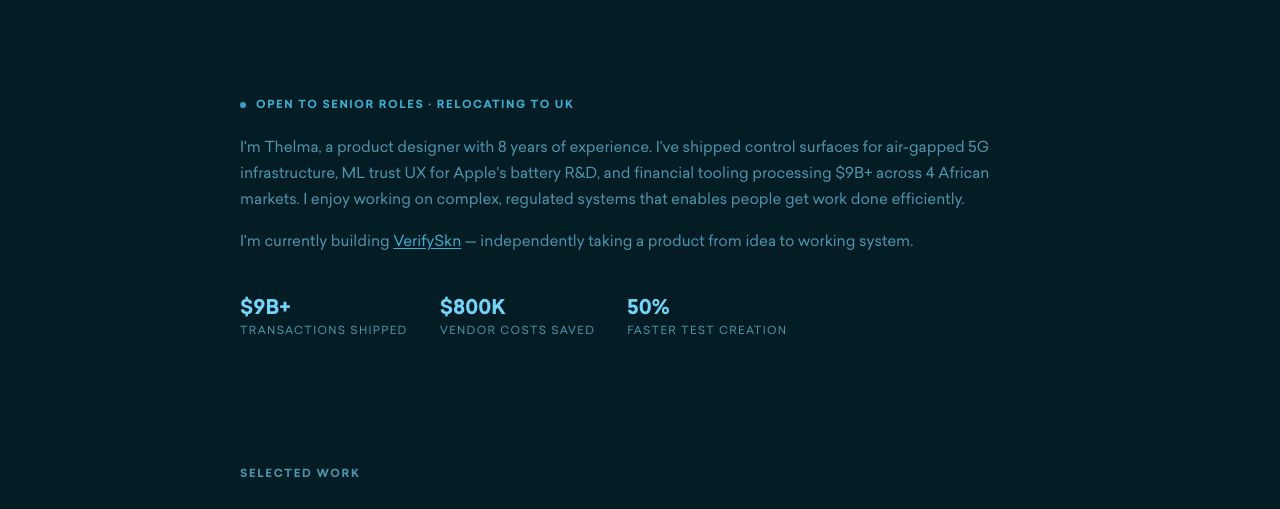
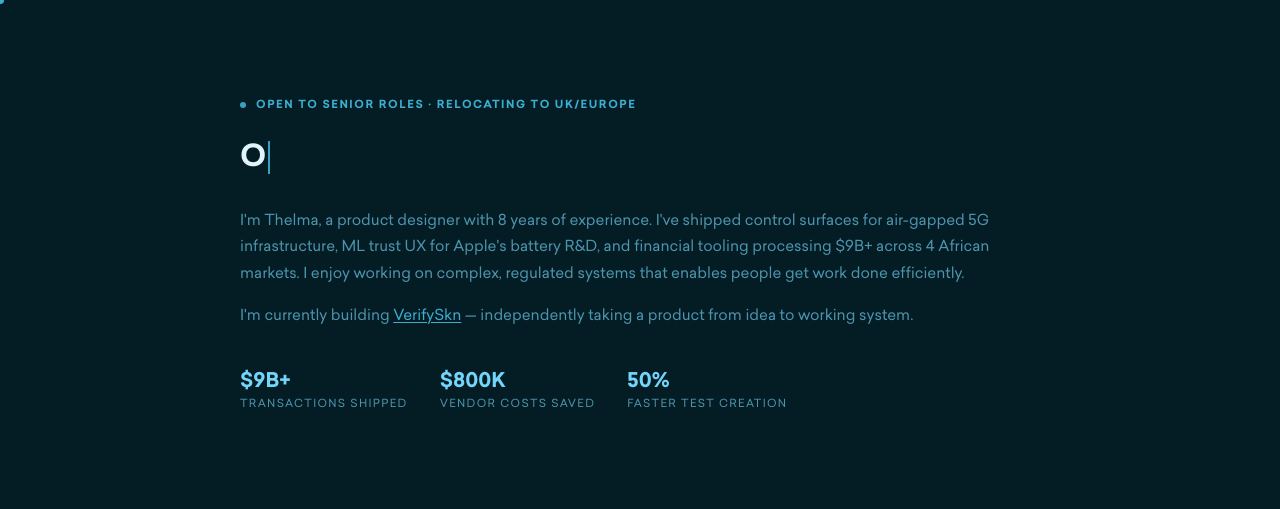
Before and after one commit to dikethelmak/portfolio-website, a Next.js app: page / in a window 1280 px wide. Shown: the top 509 px of the page. Built offline with nearby package versions, Linux system fonts and the light colour scheme.

Commit message:
Add typewriter heading, cursor trail, and UK/Europe copy updates

```diff
--- a/src/app/about/page.tsx
+++ b/src/app/about/page.tsx
@@ -68,7 +68,7 @@ export default function AboutPage() {
         <div>
           <p className="text-[11px] uppercase tracking-[0.14em] text-accent font-[SailecBold] mb-3 flex items-center gap-2">
             <span className="w-1.5 h-1.5 rounded-full bg-accent animate-pulse inline-block" />
-            Available for senior roles · UK
+            Available for senior roles · UK/Europe
           </p>
           <h1 className="text-[24px] sm:text-[30px] font-[SailecBold] text-text leading-tight mb-2">
             Thelma Dike
@@ -100,7 +100,7 @@ export default function AboutPage() {
           <p>
             I care deeply about how products feel in the hands of expert users — the people who
             live in these tools all day. A wrong click shouldn&apos;t have consequences. I&apos;m
-            currently based in Lagos and actively targeting senior roles in the UK deep-tech and AI
+            currently based in Lagos and actively targeting senior roles in the UK/Europe deep-tech and AI
             space.
           </p>
         </div>
@@ -112,7 +112,7 @@ export default function AboutPage() {
           Status
         </p>
         <div className="flex flex-col gap-2">
-          <p className="text-[15px] font-[SailecBold] text-text">Lagos → London</p>
+          <p className="text-[15px] font-[SailecBold] text-text">Lagos → UK/Europe</p>
           <p className="text-[14px] text-muted leading-relaxed">
             Tech Nation Global Talent endorsement in progress, open to sponsorships.
           </p>
--- a/src/app/globals.css
+++ b/src/app/globals.css
@@ -38,6 +38,7 @@
 
 * {
   box-sizing: border-box;
+  cursor: none !important;
 }
 
 html {
--- a/src/app/layout.tsx
+++ b/src/app/layout.tsx
@@ -2,6 +2,7 @@ import type { Metadata } from 'next'
 import Navigation from '@/components/Navigation'
 import SiteFooter from '@/components/SiteFooter'
 import { ImageModalProvider } from '@/components/ImageModal'
+import CustomCursor from '@/components/CustomCursor'
 import './globals.css'
 
 export const metadata: Metadata = {
@@ -25,6 +26,7 @@ export default function RootLayout({
         >
           Skip to content
         </a>
+        <CustomCursor />
         <ImageModalProvider>
           <div className="min-h-screen flex flex-col">
             <Navigation />
--- /dev/null
+++ b/src/components/CustomCursor.tsx
@@ -0,0 +1,105 @@
+'use client'
+
+import { useEffect, useRef } from 'react'
+
+const TRAIL_COUNT = 6
+const COLOR = '61, 174, 209' // accent #3daed1
+
+export default function CustomCursor() {
+  const cursorRef = useRef<HTMLDivElement>(null)
+  const trailRefs = useRef<{ el: HTMLDivElement; x: number; y: number }[]>([])
+  const mouse = useRef({ x: 0, y: 0 })
+  const raf = useRef<number>(0)
+
+  useEffect(() => {
+    if (window.matchMedia('(hover: none)').matches) return
+
+    const cursor = cursorRef.current
+    if (!cursor) return
+
+    // Init trail positions from DOM refs
+    const trails = trailRefs.current
+
+    function onMove(e: MouseEvent) {
+      mouse.current = { x: e.clientX, y: e.clientY }
+      cursor.style.left = e.clientX + 'px'
+      cursor.style.top = e.clientY + 'px'
+    }
+    function onLeave() { cursor.style.opacity = '0' }
+    function onEnter() { cursor.style.opacity = '1' }
+
+    document.addEventListener('mousemove', onMove)
+    document.addEventListener('mouseleave', onLeave)
+    document.addEventListener('mouseenter', onEnter)
+
+    function animate() {
+      let px = mouse.current.x
+      let py = mouse.current.y
+
+      trails.forEach((t, i) => {
+        t.x += (px - t.x) * (0.18 - i * 0.02)
+        t.y += (py - t.y) * (0.18 - i * 0.02)
+        t.el.style.left = t.x + 'px'
+        t.el.style.top = t.y + 'px'
+        px = t.x
+        py = t.y
+      })
+
+      raf.current = requestAnimationFrame(animate)
+    }
+    raf.current = requestAnimationFrame(animate)
+
+    return () => {
+      document.removeEventListener('mousemove', onMove)
+      document.removeEventListener('mouseleave', onLeave)
+      document.removeEventListener('mouseenter', onEnter)
+      cancelAnimationFrame(raf.current)
+    }
+  }, [])
+
+  return (
+    <>
+      {/* Main cursor dot */}
+      <div
+        ref={cursorRef}
+        style={{
+          position: 'fixed',
+          width: 8,
+          height: 8,
+          background: `rgb(${COLOR})`,
+          borderRadius: '50%',
+          pointerEvents: 'none',
+          zIndex: 9999,
+          transform: 'translate(-50%, -50%)',
+          transition: 'opacity 0.2s',
+        }}
+      />
+      {/* Trail dots */}
+      {Array.from({ length: TRAIL_COUNT }).map((_, i) => {
+        const size = 8 - i * 1.1
+        const opacity = 0.35 - i * 0.05
+        return (
+          <div
+            key={i}
+            ref={(el) => {
+              if (el && !trailRefs.current[i]) {
+                trailRefs.current[i] = { el, x: 0, y: 0 }
+              }
+            }}
+            style={{
+              position: 'fixed',
+              width: size,
+              height: size,
+              background: `rgb(${COLOR})`,
+              borderRadius: '50%',
+              pointerEvents: 'none',
+              zIndex: 9998,
+              transform: 'translate(-50%, -50%)',
+              opacity,
+            }}
+          />
+        )
+      })}
+    </>
+  )
+}
--- a/src/components/HeroSection.tsx
+++ b/src/components/HeroSection.tsx
@@ -1,6 +1,58 @@
 'use client'
 
+import { useEffect, useState } from 'react'
 import { motion } from 'framer-motion'
+
+const words = ['Designer.', 'Builder.', 'Operator.']
+
+const TYPE_SPEED = 80
+const ERASE_SPEED = 45
+const PAUSE_AFTER_TYPE = 1400
+const PAUSE_AFTER_ERASE = 320
+
+function TypewriterHeading() {
+  const [displayed, setDisplayed] = useState('')
+  const [wordIndex, setWordIndex] = useState(0)
+  const [phase, setPhase] = useState<'typing' | 'paused' | 'erasing' | 'between'>('typing')
+
+  useEffect(() => {
+    const word = words[wordIndex]
+
+    if (phase === 'typing') {
+      if (displayed.length < word.length) {
+        const t = setTimeout(() => setDisplayed(word.slice(0, displayed.length + 1)), TYPE_SPEED)
+        return () => clearTimeout(t)
+      } else {
+        const t = setTimeout(() => setPhase('paused'), PAUSE_AFTER_TYPE)
+        return () => clearTimeout(t)
+      }
+    }
+
+    if (phase === 'paused') {
+      setPhase('erasing')
+    }
+
+    if (phase === 'erasing') {
+      if (displayed.length > 0) {
+        const t = setTimeout(() => setDisplayed(d => d.slice(0, -1)), ERASE_SPEED)
+        return () => clearTimeout(t)
+      } else {
+        const t = setTimeout(() => {
+          setWordIndex(i => (i + 1) % words.length)
+          setPhase('typing')
+        }, PAUSE_AFTER_ERASE)
+        return () => clearTimeout(t)
+      }
+    }
+  }, [displayed, phase, wordIndex])
+
+  return (
+    <h1 className="text-[24px] sm:text-[30px] font-[SailecBold] text-text leading-[1.25] mb-8">
+      {displayed}
+      <span className="inline-block w-[2px] h-[1.1em] bg-accent align-middle ml-0.5 animate-pulse" />
+    </h1>
+  )
+}
 
 const stats = [
   { value: '$9B+', label: 'transactions shipped' },
@@ -17,14 +69,22 @@ export default function HeroSection() {
         initial={{ opacity: 0 }}
         animate={{ opacity: 1 }}
         transition={{ duration: 0.5 }}
-        className="flex items-center gap-2.5 mb-5"
+        className="flex items-center gap-2.5 mb-6"
       >
         <span className="w-1.5 h-1.5 rounded-full bg-accent animate-pulse shrink-0" />
         <span className="text-[11px] uppercase tracking-[0.14em] text-accent font-[SailecBold]">
-          Open to senior roles · Relocating to UK
+          Open to senior roles · Relocating to UK/Europe
         </span>
       </motion.div>
 
+      {/* Typewriter heading */}
+      <motion.div
+        initial={{ opacity: 0, y: 10 }}
+        animate={{ opacity: 1, y: 0 }}
+        transition={{ duration: 0.5, delay: 0.1 }}
+      >
+        <TypewriterHeading />
+      </motion.div>
 
       {/* Descriptor */}
       <motion.div
```
